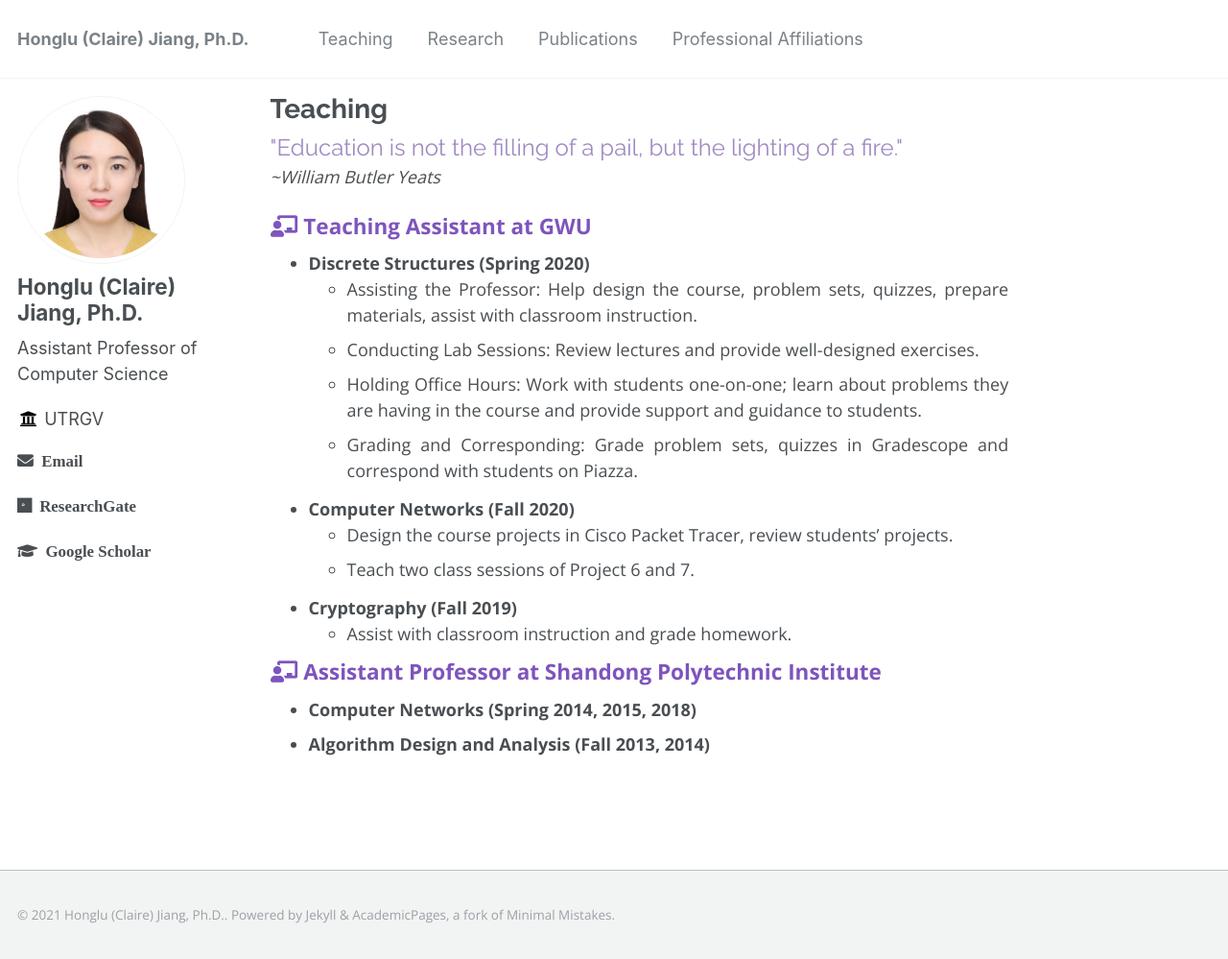
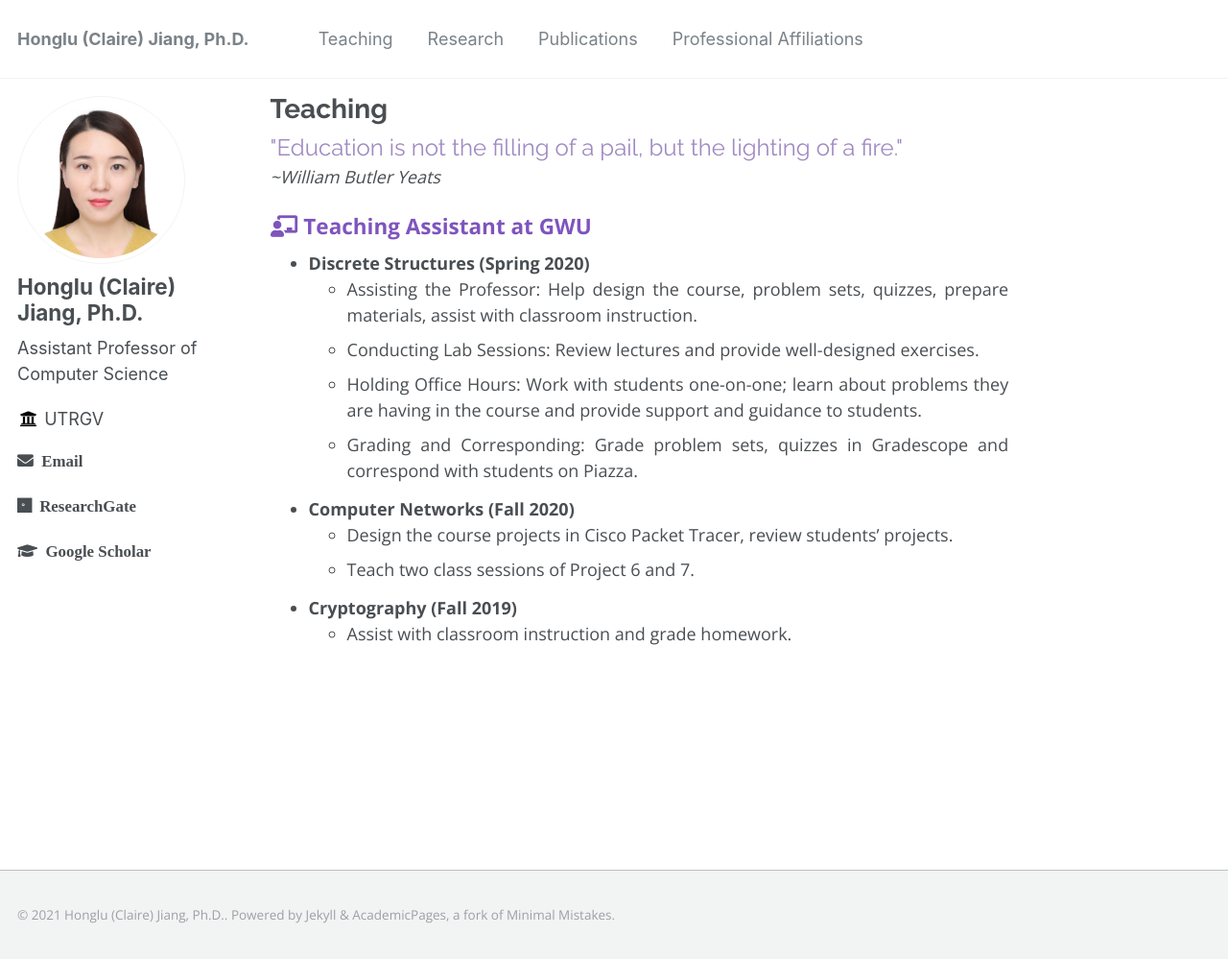
Before and after one commit to hljiang0720/hljiang.github.io, a Jekyll site: the page built from _pages/teaching.md, in a window 1280 px wide and 999 px high. Shown: the whole window at 96% size. Built offline with Jekyll 4.4.1, drawn with Linux system fonts in a browser that asks for light colours.

Commit message:
Update teaching.md

```diff
--- a/_pages/teaching.md
+++ b/_pages/teaching.md
@@ -22,7 +22,3 @@ author_profile: true
 
 * **Cryptography (Fall 2019)**
   * Assist with classroom instruction and grade homework.
-
-### <i class="fa fa-fw fa-chalkboard-teacher" aria-hidden="true"></i> Assistant Professor at Shandong Polytechnic Institute
-* **Computer Networks (Spring 2014, 2015, 2018)**
-* **Algorithm Design and Analysis (Fall 2013, 2014)**
```
